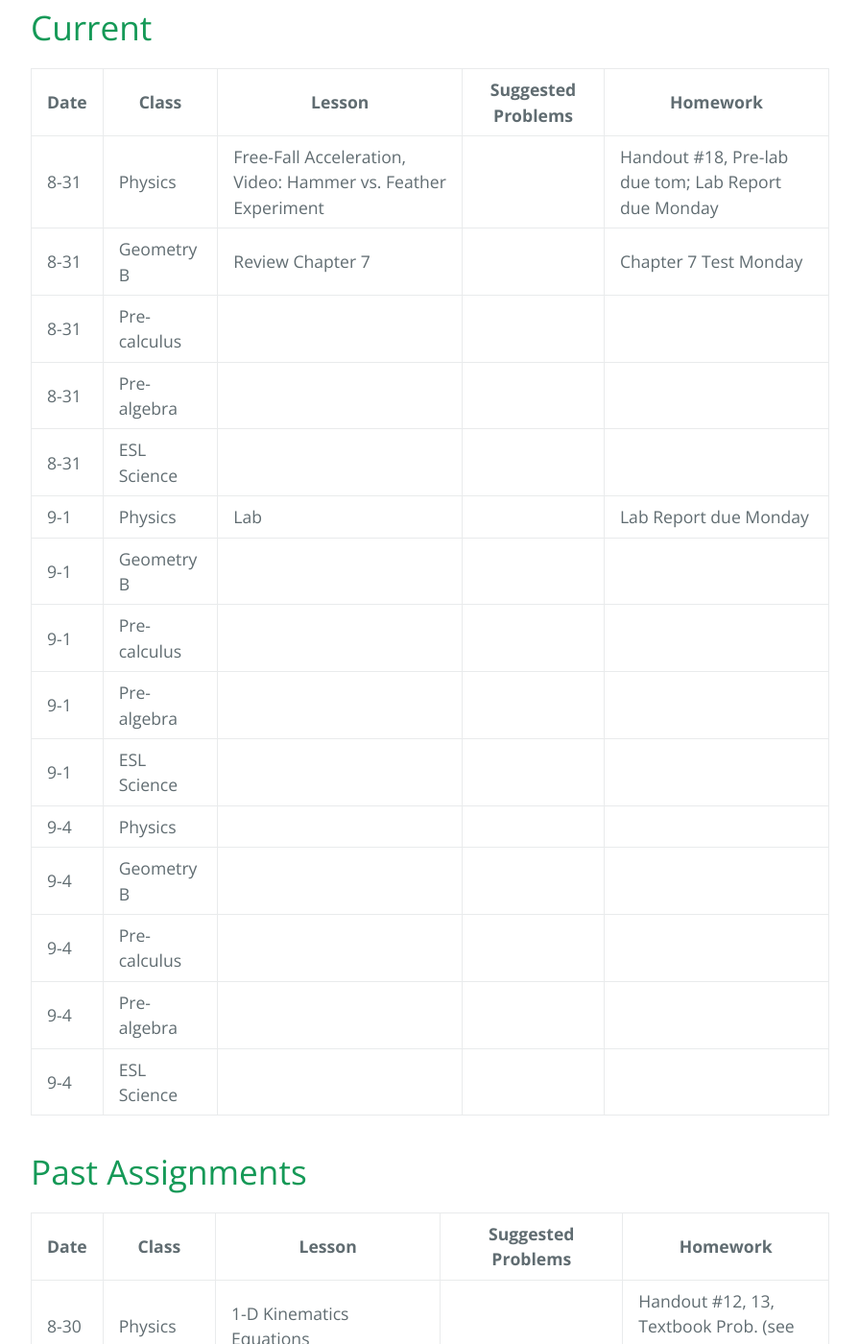
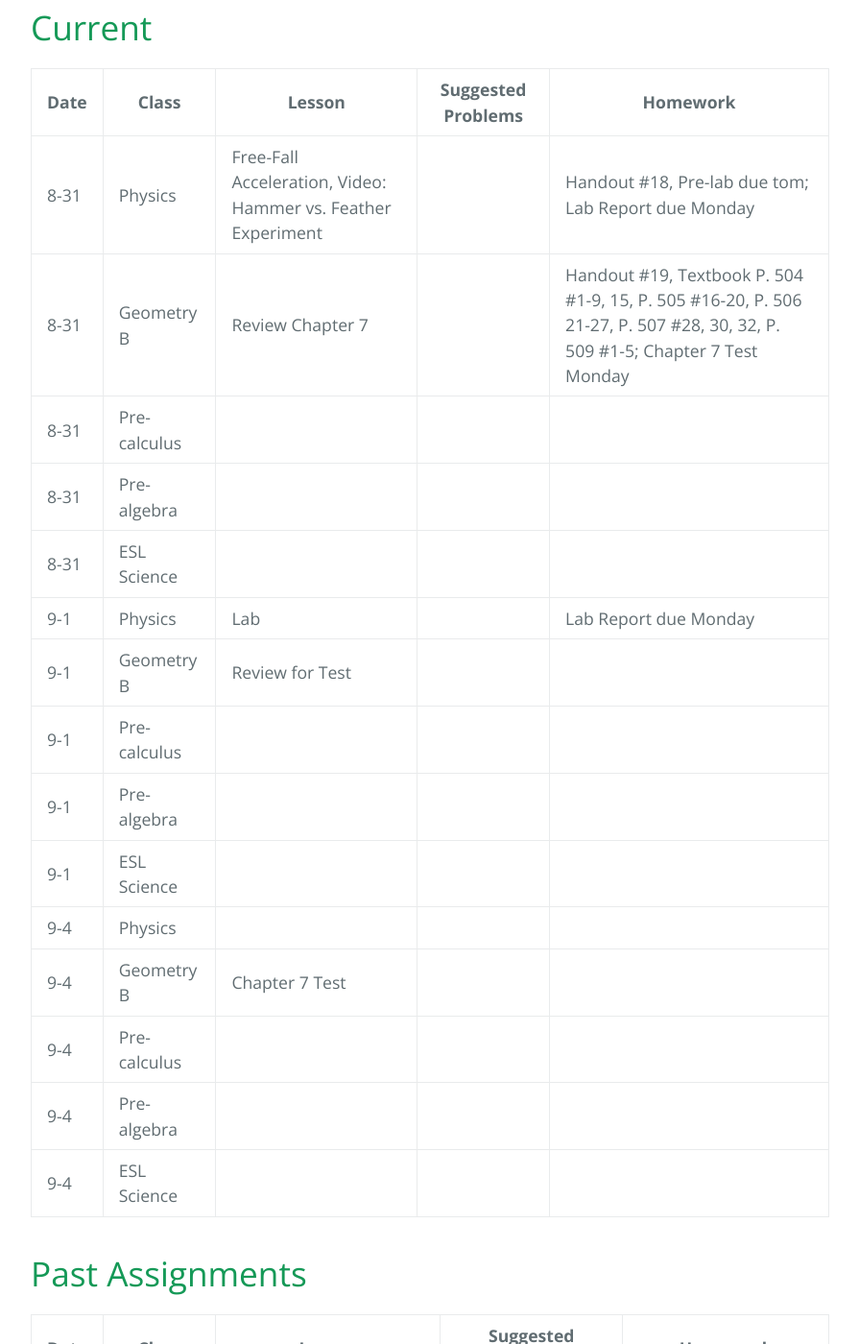
Before and after one commit to gpayoo/gpayoo, a Jekyll site: the page built from index.md, in a window 1280 px wide and 1400 px high, scrolled down 497 px. Shown: the whole window at 96% size, without its empty margins (192-1087 px from the left). Built offline with Jekyll 4.4.1, drawn with Linux system fonts in a browser that asks for light colours; our own code applies the rules of GitHub Pages for plain Markdown files.

Commit message:
Update index.md

```diff
--- a/index.md
+++ b/index.md
@@ -10,17 +10,17 @@ layout: default
 | Date | Class | Lesson | Suggested Problems | Homework |
 | ---- | ----- | ------ | -------- | ---
 | 8-31 | Physics | Free-Fall Acceleration, Video: Hammer vs. Feather Experiment ||  Handout #18, Pre-lab due tom; Lab Report due Monday|
-| 8-31 | Geometry B | Review Chapter 7 | | Chapter 7 Test Monday |
+| 8-31 | Geometry B | Review Chapter 7 | | Handout #19, Textbook P. 504 #1-9, 15, P. 505 #16-20, P. 506 21-27, P. 507 #28, 30, 32, P. 509 #1-5; Chapter 7 Test Monday |
 | 8-31 | Pre-calculus |  |  |
 | 8-31 | Pre-algebra || | |
 | 8-31 | ESL Science |  |  |
 | 9-1 | Physics | Lab | | Lab Report due Monday
-| 9-1 | Geometry B |  | |  |
+| 9-1 | Geometry B | Review for Test | |  |
 | 9-1 | Pre-calculus |  |  |
 | 9-1 | Pre-algebra || | |
 | 9-1 | ESL Science |  |  |
 | 9-4 | Physics |  | |
-| 9-4 | Geometry B |  | |  |
+| 9-4 | Geometry B | Chapter 7 Test | |  |
 | 9-4 | Pre-calculus |  |  |
 | 9-4 | Pre-algebra || | |
 | 9-4 | ESL Science |  |  |
```
